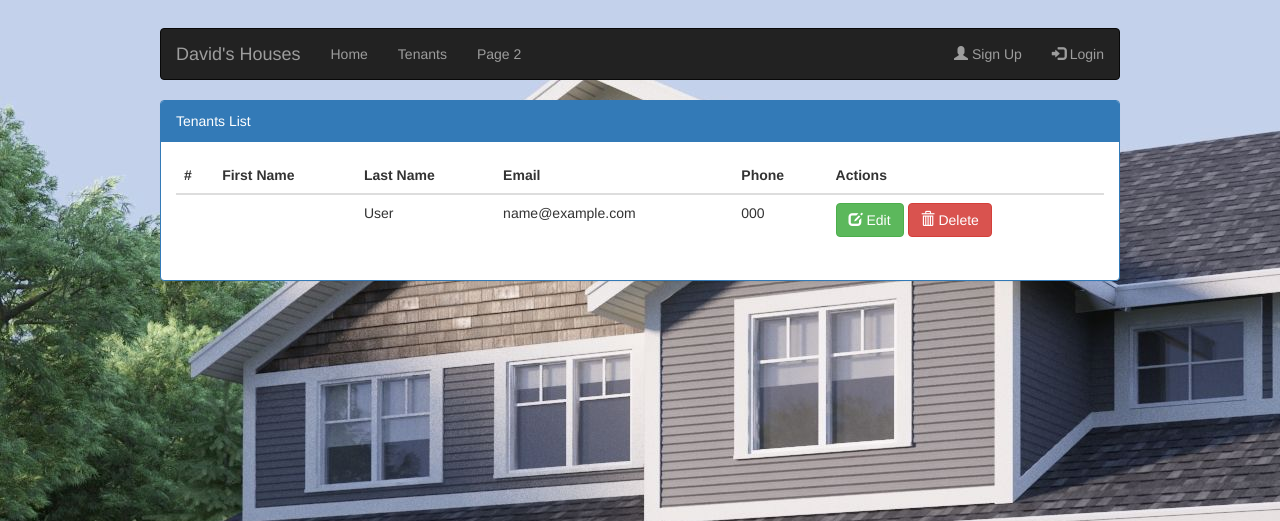
After one commit to mdeclosey/IFB299, a PHP site: page /tenants.php in a window 1280 px wide. The commit adds this page. Shown: the top 521 px of the page. Run offline with PHP 8.4, Linux system fonts and the light colour scheme; tables that the repository leaves empty or names only in its code hold one stand-in row (values such as "Sample post"); data that the repository does not hold is empty; some libraries are stand-ins or nearby versions.

Commit message:
Added listing and deleting tenants

```diff
--- a/development_files/_CSS/project.css
+++ b/development_files/_CSS/project.css
@@ -35,14 +35,6 @@ a{
 	position: 			fixed;
 }
 
-h1{
-	position: 			relative;
-	text-align: 		center;
-	font-size: 			48px;
-	color: 				white;
-
-}
-
 #submit{
 	position: 			relative;
 	top: 				50%;
--- a/development_files/pageFooter.php
+++ b/development_files/pageFooter.php
@@ -1,2 +1,3 @@
-</body>
+		</div>
+	</body>
 </html>
--- a/development_files/pageHeader.php
+++ b/development_files/pageHeader.php
@@ -4,7 +4,9 @@
 		<title>David's Houses</title>
 
 		<!-- Imported styles -->
-	<link rel="stylesheet" href="_CSS/login.css">
+		<?php
+			if ($_SERVER['PHP_SELF'] == '/login.php') { echo '<link rel="stylesheet" href="_CSS/login.css">'; }
+		?>
 		<link rel="stylesheet" href="_CSS/project.css">
 
 		<!-- Bootstrap CDN -->
@@ -21,8 +23,8 @@
 			  <a class="navbar-brand" href="#">David's Houses</a>
 			</div>
 			<ul class="nav navbar-nav">
-      <li class="active"><a href="home.php">Home</a></li>
-      <li><a href="#">Page 1</a></li>
+			  <li><a href="home.php">Home</a></li>
+			  <li><a href="tenants.php">Tenants</a></li>
 			  <li><a href="#">Page 2</a></li>
 			</ul>
 			<ul class="nav navbar-nav navbar-right">
@@ -31,3 +33,5 @@
 			</ul>
 		  </div>
 		</nav>
+
+		<div id="content">
--- /dev/null
+++ b/development_files/tenants.php
@@ -0,0 +1,76 @@
+<?php include('helper.php'); ?>
+
+<?php
+/***** Edit client *****/
+
+/***** Delete client *****/
+if (isset($_GET['delete']) && isset($_GET['id']) && $_GET['id'] > 0) {
+	$delete = mysqli_query($db, "DELETE FROM tenants WHERE tenantID={$_GET['id']}");
+
+	if ($delete) {
+		header('location: tenants.php'); // redirect to prevent resubmit
+	} else {
+		echo mysqli_error($db); exit;
+	}
+}
+?>
+
+<?php include('pageHeader.php'); ?>
+
+<?php
+
+// List clients
+if (count($_GET) == 0) {
+	$clientList = mysqli_query($db, "SELECT * FROM tenants");
+	?>
+	<div class="panel panel-primary">
+		<div class="panel-heading">
+			Tenants List
+		</div>
+		<div class="panel-body">
+			<table class="table">
+			  <thead>
+				<tr>
+				  <th>#</th>
+				  <th>First Name</th>
+				  <th>Last Name</th>
+				  <th>Email</th>
+				  <th>Phone</th>
+				  <th>Actions</th>
+				</tr>
+			  </thead>
+				<tbody>
+					<?php
+					while ($client = mysqli_fetch_assoc($clientList)) {
+						echo "
+							<tr>
+							  <th scope='row'>{$client['tenantID']}</th>
+							  <td>{$client['fName']}</td>
+							  <td>{$client['lname']}</td>
+							  <td>{$client['email']}</td>
+							  <td>{$client['phone']}</td>
+							  <td>
+								<a href='tenants.php?edit&id={$client['tenantID']}' class='btn btn-success'>
+								  <span class='glyphicon glyphicon-edit'></span> Edit
+								</a>
+								<a href='tenants.php?delete&id={$client['tenantID']}' class='btn btn-danger'>
+								  <span class='glyphicon glyphicon-trash'></span> Delete
+								</button>
+							  </td>
+							</tr>
+						";
+					}
+					?>
+				</tbody>
+			</table>
+		</div>
+	</div>
+	<script>
+
+	</script>
+	<?php
+}
+
+?>
+
+<?php include('pageFooter.php'); ?>
```
Also changed, not shown: development_files/install.php (+51 -28 lines). Lines whose indentation alone changed are shown as unchanged.
